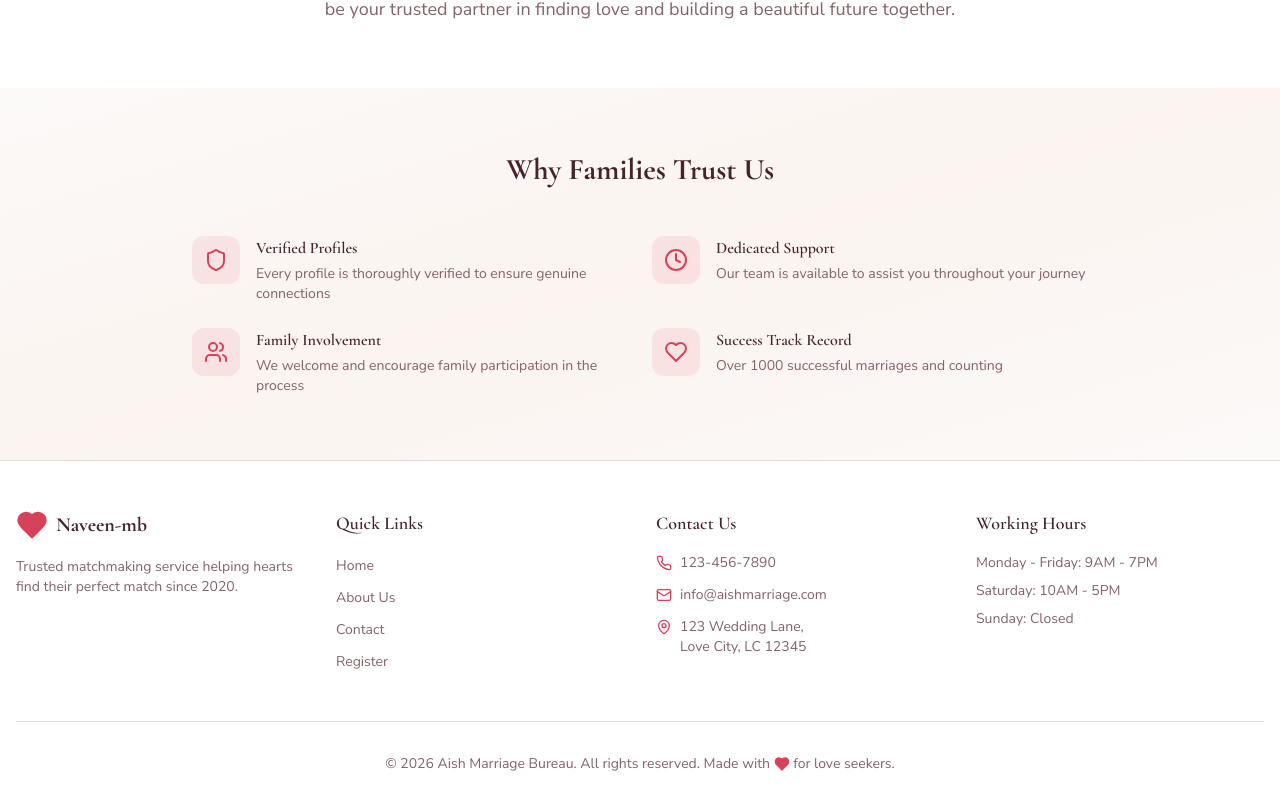
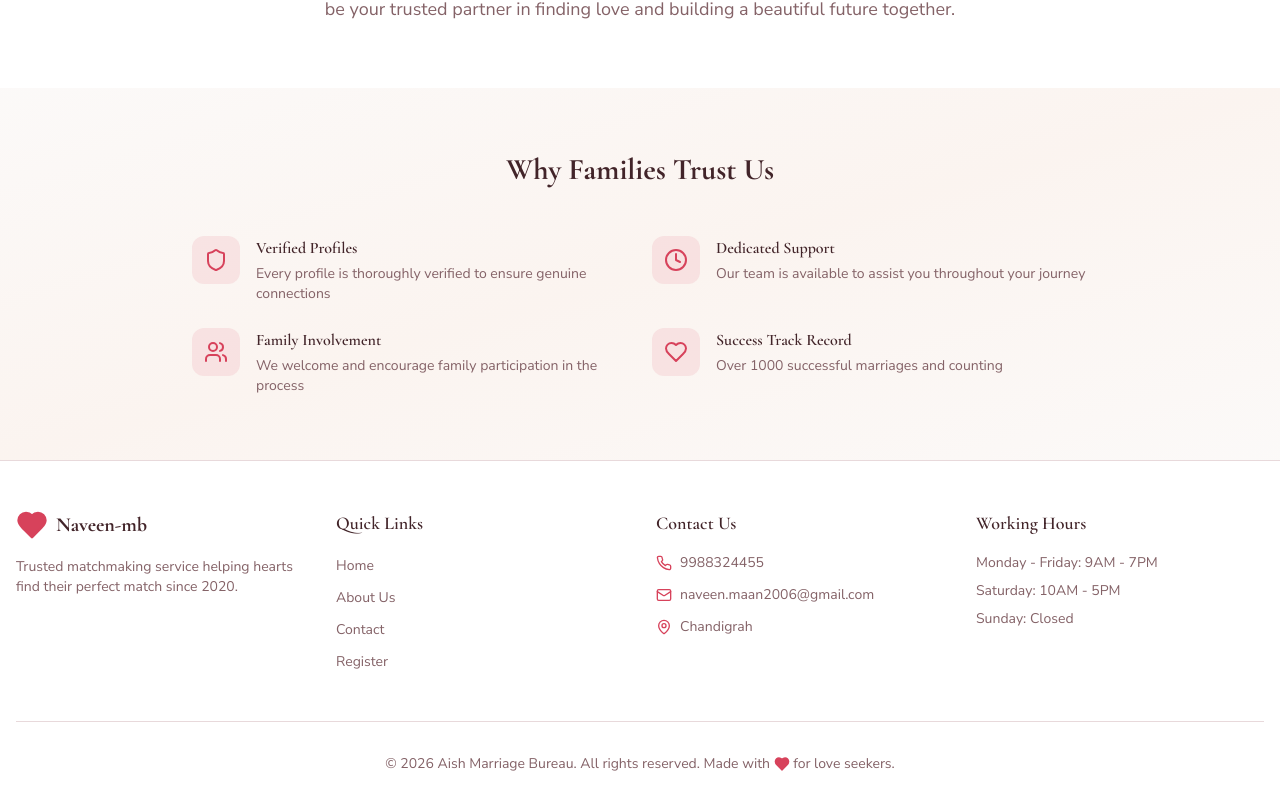
Before and after one commit to Naveen-coder0/Naveen-MB, a React (Vite) app: page /about in a window 1280 px wide. Shown: the part 2059-2869 px from the top of the page. Built offline with nearby package versions, Linux system fonts and the light colour scheme; the HTML template or start-up script is replaced by a standard one.

Commit message:
Update contact information in Footer component

```diff
--- a/src/components/layout/Footer.tsx
+++ b/src/components/layout/Footer.tsx
@@ -52,15 +52,15 @@ const Footer = () => {
             <ul className="space-y-3">
               <li className="flex items-center gap-2 text-muted-foreground text-sm">
                 <Phone className="h-4 w-4 text-primary" />
-                123-456-7890
+                9988324455
               </li>
               <li className="flex items-center gap-2 text-muted-foreground text-sm">
                 <Mail className="h-4 w-4 text-primary" />
-                info@aishmarriage.com
+                naveen.maan2006@gmail.com
               </li>
               <li className="flex items-start gap-2 text-muted-foreground text-sm">
                 <MapPin className="h-4 w-4 text-primary mt-0.5" />
-                <span>123 Wedding Lane,<br />Love City, LC 12345</span>
+                <span>Chandigrah</span>
               </li>
             </ul>
           </div>
```
